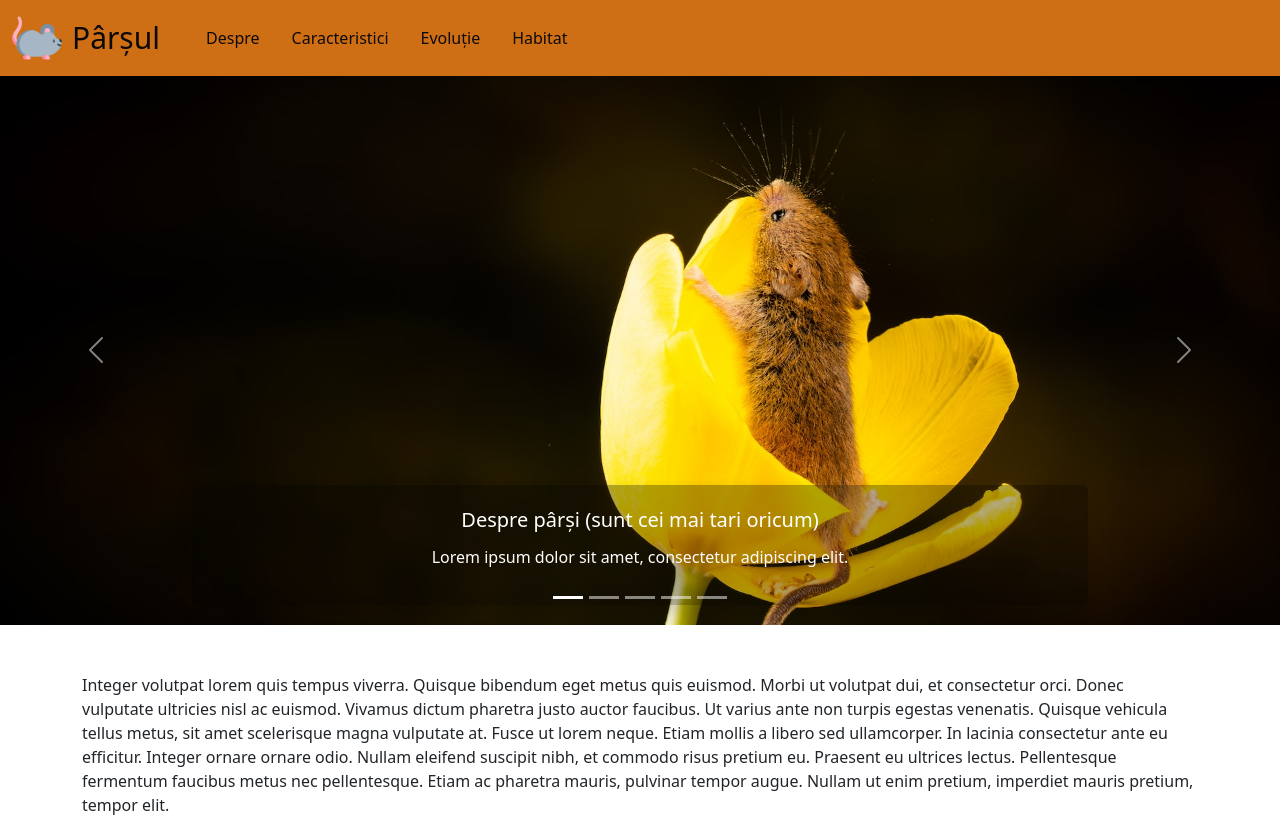
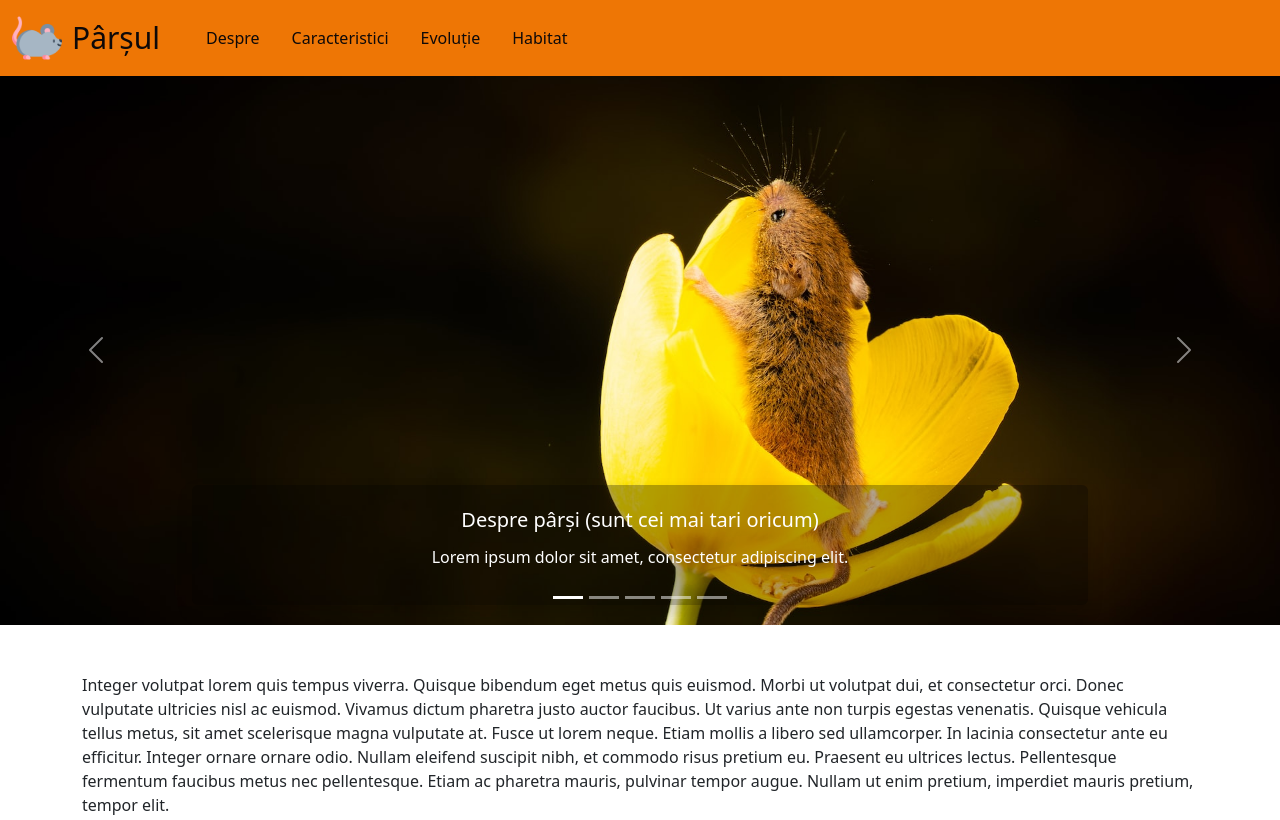
Before and after one commit to flavianana/prshprsh, a plain HTML site: page index.html in a window 1280 px wide. Shown: the top 820 px of the page. Drawn offline with nearby package versions, Linux system fonts and the light colour scheme.

Commit message:
schimnare culoare nav

```diff
--- a/index.html
+++ b/index.html
@@ -10,7 +10,7 @@
     <style>
         /* navbar */
         .main-navbar {
-            background-color: rgb(206, 111, 22);
+            background-color: rgb(238, 118, 5);
         }
 
         .main-navbar .navbar-brand {
```
